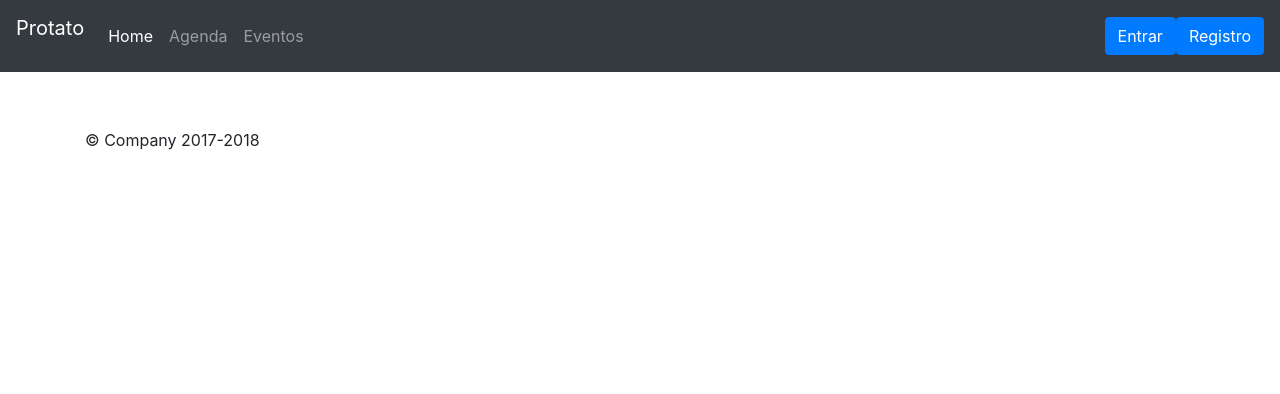
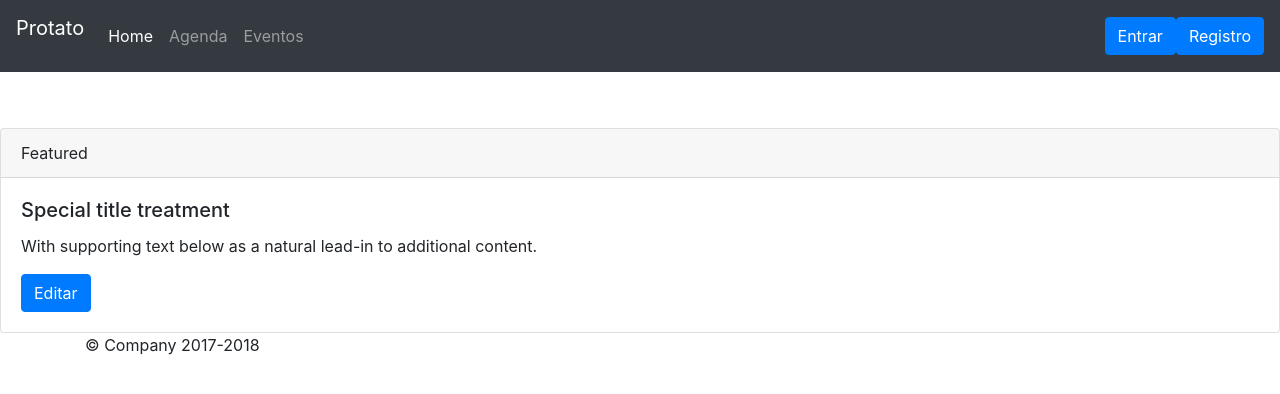
Before and after one commit to iesgn/growlab18, a Python web app: template Desarrollo/calendar/templates/eventos.html in a window 1280 px wide. Shown: the top 394 px of the page. Run offline with Jinja, Linux system fonts and the light colour scheme; the template is opened without the code that fills it: most values are stand-ins (such as "Sample title", 1, 10 or a date in 2020); some libraries are stand-ins or nearby versions.

Commit message:
login.gif y template eventos.html

```diff
--- a/Desarrollo/calendar/templates/eventos.html
+++ b/Desarrollo/calendar/templates/eventos.html
@@ -5,6 +5,18 @@
 <br/>
 <br/>
 <br/>
+{% for evento in datos %}
+<div class="card">
+  <div class="card-header">
+    Featured
+  </div>
+  <div class="card-body">
+    <h5 class="card-title">Special title treatment</h5>
+    <p class="card-text">With supporting text below as a natural lead-in to additional content.</p>
+    <a href="#" class="btn btn-primary">Editar</a>
+  </div>
+</div>
+{% endfor %}
 {% endblock %}
 {%block bootstrap_js%}
 <script src="https://code.jquery.com/jquery-3.3.1.slim.min.js" integrity="sha384-q8i/X+965DzO0rT7abK41JStQIAqVgRVzpbzo5smXKp4YfRvH+8abtTE1Pi6jizo" crossorigin="anonymous"></script>
```
Also changed, not shown: Desarrollo/calendar/static/img/login.gif (added), Desarrollo/calendar/static/img/mrpotatoheadlogin.png (deleted).
